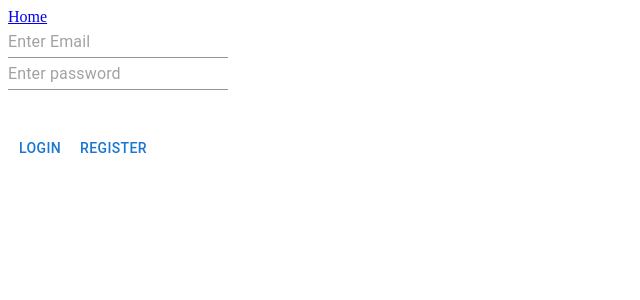
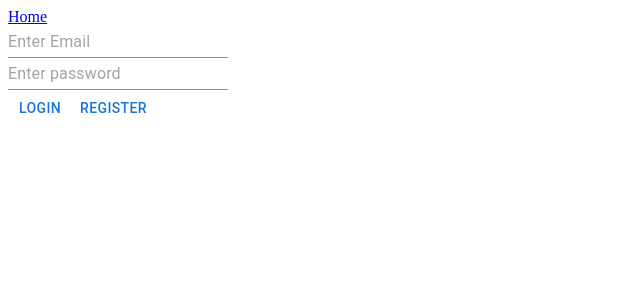
Before and after one commit to ujjawala397/ComponentsWebsite, a React (Create React App) app: page / in a window 1280 px wide. Shown: the top 300 px of the page, without its empty margins (0-640 px from the left). Built offline with nearby package versions, Linux system fonts and the light colour scheme.

Commit message:
Login with google folder structuring

```diff
--- a/src/components/Login/LoginForm.jsx
+++ b/src/components/Login/LoginForm.jsx
@@ -3,10 +3,7 @@ import React from 'react'
 import { useState } from 'react';
 import { Link ,useNavigate} from 'react-router-dom';
 import axios from "axios";
-import { createOrGetUser } from './response';
-import { GoogleLogin, googleLogout } from '@react-oauth/google';
-import useAuthStore from '../../store/authStore';
-import { Image } from 'react-bootstrap';
+import LoginWithGoogle from './LoginWIthGoogle';
 const LoginForm = ({setLoginUser}) => {
 
     const navigate=useNavigate()
@@ -14,7 +11,6 @@ const LoginForm = ({setLoginUser}) => {
         email:"",
         pass:""
     });
-    const{userProfile,addUser,removeUser} = useAuthStore();
     const handleSubmit=(e)=>{
         e.preventDefault();
         console.log(data)
@@ -44,36 +40,9 @@ const LoginForm = ({setLoginUser}) => {
             <br></br>
             <Input placeholder='Enter password' type="password" onChange={(e)=>(setData({...data,pass:e.target.value}))}/>
             <br></br>
-                    {
-                    userProfile?
-                        (   <div>
-                                <div>{userProfile.userName}</div>
-                                <div>
-                                    <Image
-                                        width={40}
-                                        height={40}
-                                        className="rounded-full"
-                                        src={userProfile.image}
-                                        alt="Profile img"
-                                    />
-                                </div>
-                                <div>{userProfile.emailId}</div>
-                                <div><Button onClick={()=>{
-                                        googleLogout()
-                                        removeUser()
-                                    }}>Log Out</Button></div>
-                            </div>
-                        )
-                        :
-                        <GoogleLogin
-                            onSuccess={(response)=>createOrGetUser(response,addUser)}
-                            onError={()=>console.log("error")}
-                        />
-                }
-
-
             <Button type ="submit" onClick={login}>Login</Button>
             <Button onClick={()=> navigate('/signup')}>Register</Button>
+            <LoginWithGoogle/>
 
 
         </form>
--- /dev/null
+++ b/src/components/Login/LoginWIthGoogle.jsx
@@ -0,0 +1,44 @@
+import React from 'react'
+import { GoogleLogin,googleLogout } from "@react-oauth/google";
+import { createOrGetUser } from './response';
+import useAuthStore from '../../store/authStore';
+import Image from 'react-bootstrap/Image'
+import { Button } from 'react-bootstrap';
+function LoginWithGoogle() {
+
+    const{userProfile,addUser,removeUser} = useAuthStore();
+
+    return (
+        <div>
+                {
+                    userProfile?
+                        (   <div>
+                                <div>{userProfile.userName}</div>
+                                <div>
+                                    <Image
+                                        width={40}
+                                        height={40}
+                                        className="rounded-full"
+                                        src={userProfile.image}
+                                        alt="Profile img"
+                                    />
+                                </div>
+                                <div>{userProfile.emailId}</div>
+                                <div><Button onClick={()=>{
+                                        googleLogout()
+                                        removeUser()
+                                    }}>Log Out</Button></div>
+                            </div>
+                        )
+                        :
+                        <GoogleLogin
+                            onSuccess={(response)=>createOrGetUser(response,addUser)}
+                            onError={()=>console.log("error")}
+                        />
+                }
+
+        </div>
+  )
+}
+
+export default LoginWithGoogle;
```
